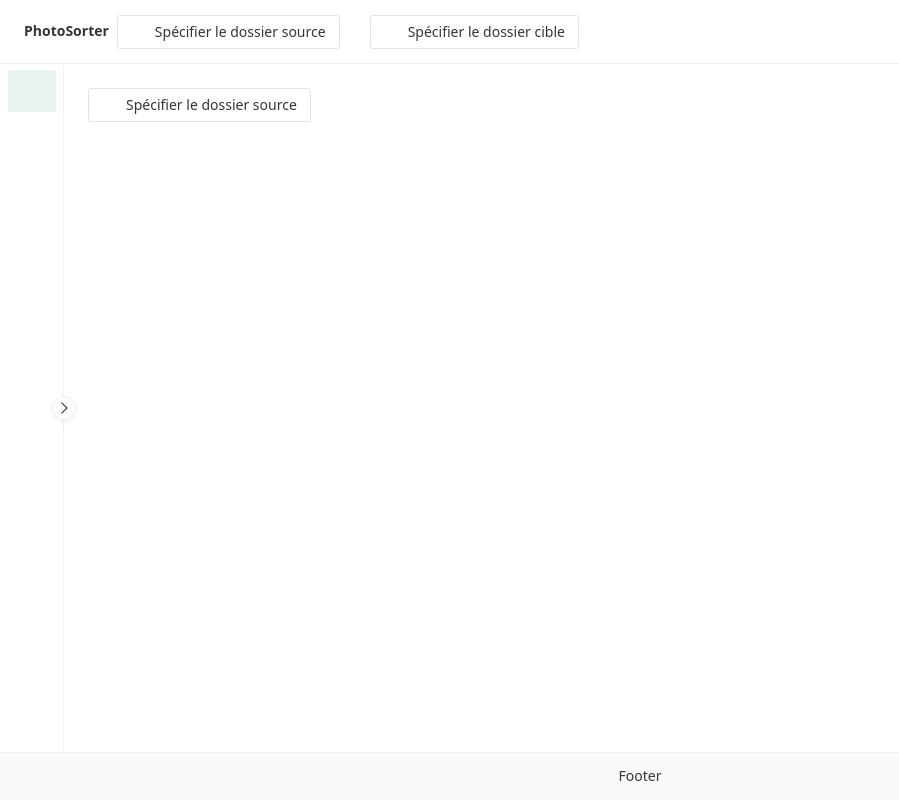
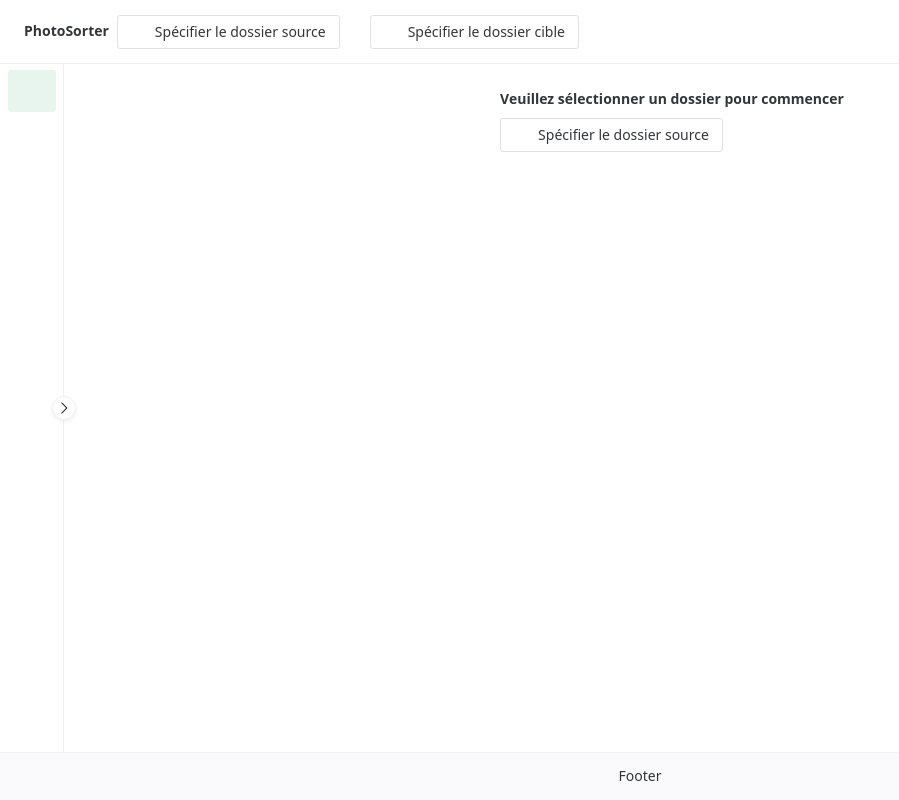
Before and after one commit to nmelling/PhotoSorter, a Vue app: page / in a window 1280 px wide. Shown: the whole page, without its empty margins (0-899 px from the left). Built offline with nearby package versions, Linux system fonts and the light colour scheme; some icons are missing.

Commit message:
tsconfig -- use alias + FolderSelector slot

```diff
--- a/src/App.vue
+++ b/src/App.vue
@@ -1,12 +1,11 @@
 <script setup lang="ts">
-import { NIcon } from "naive-ui";
 import { storeToRefs } from "pinia";
 import { computed } from "vue";
-import FolderExplorer from "./components/FolderExplorer.vue";
-import FolderSelector from "./components/FolderSelector.vue";
-import { SOURCE_KEY, TARGET_KEY } from "./constants/menu";
-import BaseLayout from "./layouts/BaseLayout.vue";
-import { useAppstore } from "./stores/app.store";
+import FolderExplorer from "@/components/FolderExplorer.vue";
+import FolderSelector from "@/components/FolderSelector.vue";
+import { SOURCE_KEY, TARGET_KEY } from "@/constants/menu";
+import BaseLayout from "@/layouts/BaseLayout.vue";
+import { useAppstore } from "@/stores/app.store";
 
 const appstore = useAppstore();
 const { sourcePath, targetPath, menuKey } = storeToRefs(appstore);
@@ -22,8 +21,17 @@ const isInit = computed(() => {
 
 <template>
     <BaseLayout>
-        <FolderExplorer v-if="isInit" />
-        <FolderSelector v-else :show-source="menuKey === SOURCE_KEY" :show-target="menuKey === TARGET_KEY" />
+        <div class="w-full">
+            <FolderExplorer v-if="isInit" />
+            <div v-else class="flex justify-center">
+                <FolderSelector
+                    :show-source="menuKey === SOURCE_KEY"
+                    :show-target="menuKey === TARGET_KEY"
+                >
+                    <span class="font-bold">Veuillez sélectionner un dossier pour commencer</span>
+                </FolderSelector>
+            </div>
+        </div>
     </BaseLayout>
 </template>
 
--- a/src/components/FolderExplorer.vue
+++ b/src/components/FolderExplorer.vue
@@ -1,5 +1,4 @@
 <script setup lang="ts">
-// Your script logic here
 </script>
 
 <template>
--- a/src/components/FolderSelector.vue
+++ b/src/components/FolderSelector.vue
@@ -1,19 +1,29 @@
 <script setup lang="ts">
 import { NIcon } from "naive-ui";
 import { storeToRefs } from "pinia";
-import { renderIcon, SourceFolder, TargetFolder, Valid } from "../lib/icons";
-import { useAppstore } from "../stores/app.store";
+import { computed, useSlots } from "vue";
+import { renderIcon, SourceFolder, TargetFolder, Valid } from "@/lib/icons";
+import { useAppstore } from "@/stores/app.store";
 
-defineProps<{
+const props = defineProps<{
 	showSource: boolean;
 	showTarget: boolean;
 }>();
 
 const appstore = useAppstore();
 const { sourcePath, targetPath } = storeToRefs(appstore);
+
+const slots = useSlots();
+const hasSlots = computed(() => {
+	return !!slots.default && slots.default().length > 0;
+});
 </script>
 
 <template>
+<div>
+    <div v-if="hasSlots" class="mb-2">
+        <slot />
+    </div>
     <div class="flex items-center gap-2">
         <div v-if="showSource" class="flex items-center gap-2">
             <NButton :render-icon="renderIcon(SourceFolder)" @click="appstore.setSource" >{{ sourcePath || 'Spécifier le dossier source' }}</NButton>
@@ -24,6 +34,7 @@ const { sourcePath, targetPath } = storeToRefs(appstore);
             <NIcon :component="Valid" :depth="targetPath ? 1 : 5" />
         </div>
     </div>
+</div>
 </template>
 
 <style>
--- a/src/layouts/BaseLayout.vue
+++ b/src/layouts/BaseLayout.vue
@@ -1,7 +1,8 @@
 <script setup lang="ts">
 import { computed, ref, watch } from "vue";
-import FolderSelector from "../components/FolderSelector.vue";
-import { type MENU_KEY_TYPE, SOURCE_KEY, TARGET_KEY } from "../constants/menu";
+import FolderSelector from "@/components/FolderSelector.vue";
+import { type MENU_KEY_TYPE, SOURCE_KEY, TARGET_KEY } from "@/constants/menu";
+import { useAppstore } from "@/stores/app.store";
 import {
 	renderIcon,
 	SourceFolder,
@@ -9,7 +10,6 @@ import {
 	TargetFolder,
 	TargetFolderSelected,
 } from "../lib/icons";
-import { useAppstore } from "../stores/app.store";
 
 const appstore = useAppstore();
 const collapsed = ref(true);
--- a/src/stores/app.store.ts
+++ b/src/stores/app.store.ts
@@ -1,6 +1,6 @@
 import { open } from "@tauri-apps/plugin-dialog";
 import { defineStore } from "pinia";
-import type { MENU_KEY_TYPE } from "../constants/menu";
+import type { MENU_KEY_TYPE } from "@/constants/menu";
 
 async function selectFolder(): Promise<string> {
 	const folder = await open({ directory: true, multiple: false });
--- a/tsconfig.json
+++ b/tsconfig.json
@@ -18,7 +18,11 @@
 		"strict": true,
 		"noUnusedLocals": true,
 		"noUnusedParameters": true,
-    "noFallthroughCasesInSwitch": true
+		"noFallthroughCasesInSwitch": true,
+		"baseUrl": ".",
+		"paths": {
+			"@/*": ["./src/*"]
+		}
 	},
 	"include": ["src/**/*.ts", "src/**/*.d.ts", "src/**/*.tsx", "src/**/*.vue"],
 	"references": [{ "path": "./tsconfig.node.json" }]
--- a/vite.config.ts
+++ b/vite.config.ts
@@ -1,3 +1,4 @@
+import path from "node:path";
 import tailwindcss from "@tailwindcss/vite";
 import vue from "@vitejs/plugin-vue";
 import { NaiveUiResolver } from "unplugin-vue-components/resolvers";
@@ -18,6 +19,11 @@ export default defineConfig(async () => ({
 		}),
 		VueDevTools(),
 	],
+	resolve: {
+		alias: {
+			"@": path.resolve(__dirname, "./src"),
+		},
+	},
 
 	// Vite options tailored for Tauri development and only applied in `tauri dev` or `tauri build`
 	//
```
Lines whose indentation alone changed are shown as unchanged.
